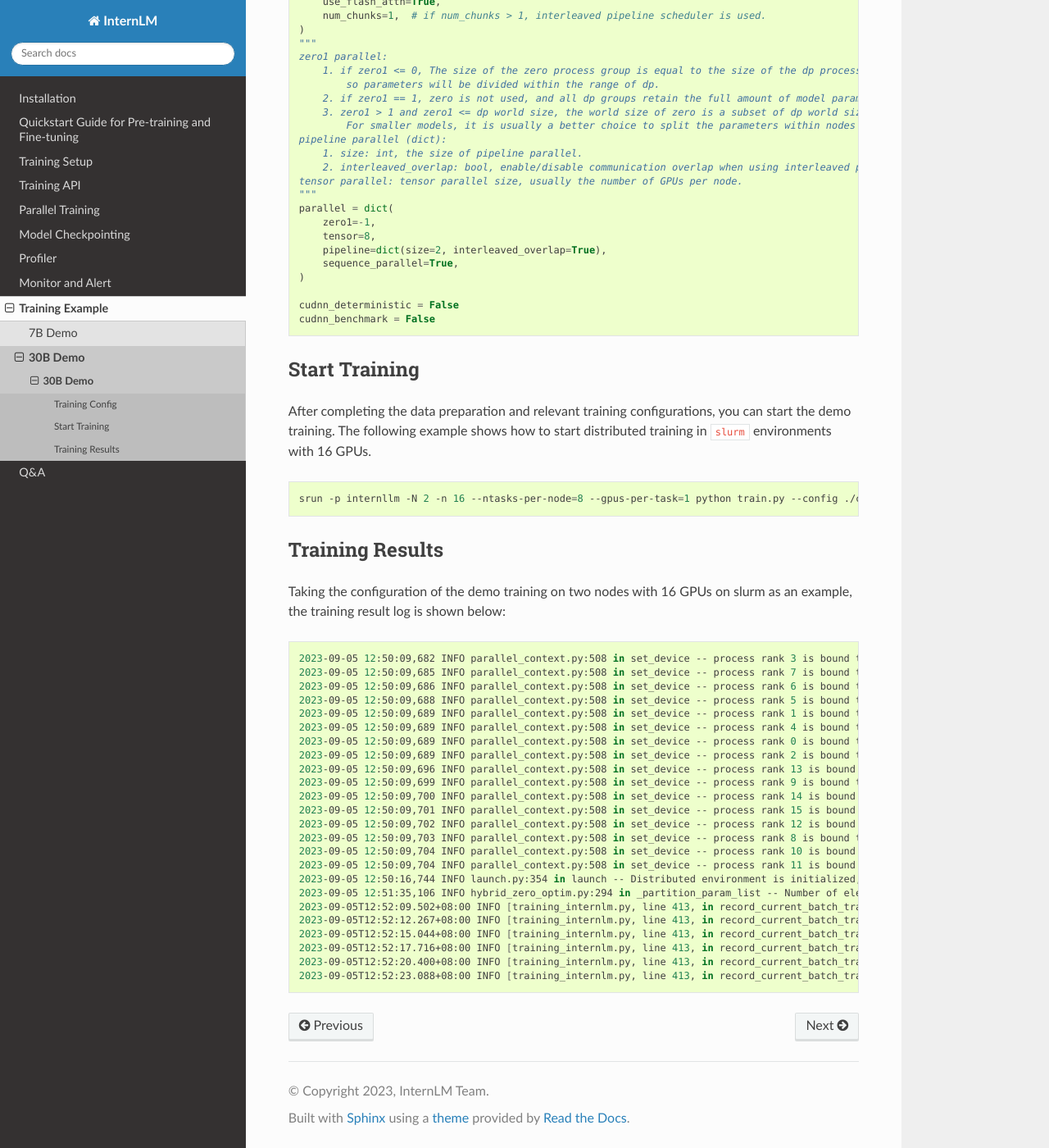
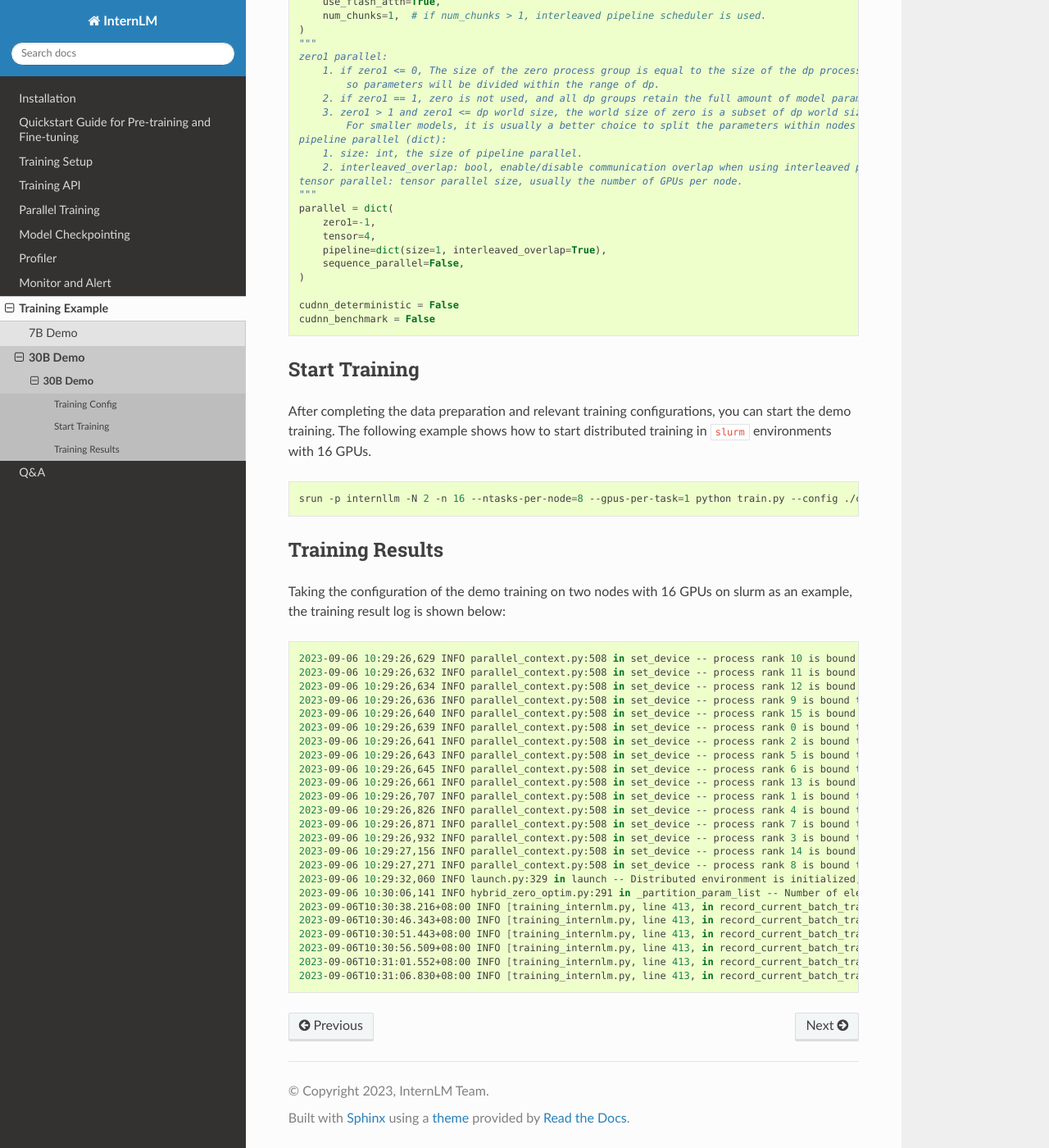
Before and after one commit to InternLM/InternLM, a Sphinx documentation site: the page built from doc/code-docs/source/example/30B_demo.rst, in a window 1280 px wide and 1400 px high, scrolled down 2399 px. Shown: the whole window at 82% size. Built offline with Sphinx 7.4.7 and the Read the Docs theme 2.0.0, drawn with Linux system fonts in a browser that asks for light colours.

Commit message:
docs(code-docs/source/example): update example 30B demo

```diff
--- a/doc/code-docs/source/example/30B_demo.rst
+++ b/doc/code-docs/source/example/30B_demo.rst
@@ -121,7 +121,7 @@ Training Config
     )
 
     model = dict(
-        checkpoint=True,  # The proportion of layers for activation aheckpointing, the optional value are True/False/[0-1]
+        checkpoint=False,  # The proportion of layers for activation aheckpointing, the optional value are True/False/[0-1]
         num_attention_heads=NUM_ATTENTION_HEAD,
         embed_split_hidden=True,
         vocab_size=VOCAB_SIZE,
@@ -151,13 +151,14 @@ Training Config
     """
     parallel = dict(
         zero1=-1,
-        tensor=8,
-        pipeline=dict(size=2, interleaved_overlap=True),
-        sequence_parallel=True,
+        tensor=4,
+        pipeline=dict(size=1, interleaved_overlap=True),
+        sequence_parallel=False,
     )
 
     cudnn_deterministic = False
     cudnn_benchmark = False
+
 
 Start Training
 ----------------
@@ -176,27 +177,27 @@ Taking the configuration of the demo training on two nodes with 16 GPUs on slurm
 
 .. code-block:: bash
 
-    2023-09-05 12:50:09,682 INFO parallel_context.py:508 in set_device -- process rank 3 is bound to host:SH-IDC1-10-140-1-110 device: 3
-    2023-09-05 12:50:09,685 INFO parallel_context.py:508 in set_device -- process rank 7 is bound to host:SH-IDC1-10-140-1-110 device: 7
-    2023-09-05 12:50:09,686 INFO parallel_context.py:508 in set_device -- process rank 6 is bound to host:SH-IDC1-10-140-1-110 device: 6
-    2023-09-05 12:50:09,688 INFO parallel_context.py:508 in set_device -- process rank 5 is bound to host:SH-IDC1-10-140-1-110 device: 5
-    2023-09-05 12:50:09,689 INFO parallel_context.py:508 in set_device -- process rank 1 is bound to host:SH-IDC1-10-140-1-110 device: 1
-    2023-09-05 12:50:09,689 INFO parallel_context.py:508 in set_device -- process rank 4 is bound to host:SH-IDC1-10-140-1-110 device: 4
-    2023-09-05 12:50:09,689 INFO parallel_context.py:508 in set_device -- process rank 0 is bound to host:SH-IDC1-10-140-1-110 device: 0
-    2023-09-05 12:50:09,689 INFO parallel_context.py:508 in set_device -- process rank 2 is bound to host:SH-IDC1-10-140-1-110 device: 2
-    2023-09-05 12:50:09,696 INFO parallel_context.py:508 in set_device -- process rank 13 is bound to host:SH-IDC1-10-140-1-138 device: 5
-    2023-09-05 12:50:09,699 INFO parallel_context.py:508 in set_device -- process rank 9 is bound to host:SH-IDC1-10-140-1-138 device: 1
-    2023-09-05 12:50:09,700 INFO parallel_context.py:508 in set_device -- process rank 14 is bound to host:SH-IDC1-10-140-1-138 device: 6
-    2023-09-05 12:50:09,701 INFO parallel_context.py:508 in set_device -- process rank 15 is bound to host:SH-IDC1-10-140-1-138 device: 7
-    2023-09-05 12:50:09,702 INFO parallel_context.py:508 in set_device -- process rank 12 is bound to host:SH-IDC1-10-140-1-138 device: 4
-    2023-09-05 12:50:09,703 INFO parallel_context.py:508 in set_device -- process rank 8 is bound to host:SH-IDC1-10-140-1-138 device: 0
-    2023-09-05 12:50:09,704 INFO parallel_context.py:508 in set_device -- process rank 10 is bound to host:SH-IDC1-10-140-1-138 device: 2
-    2023-09-05 12:50:09,704 INFO parallel_context.py:508 in set_device -- process rank 11 is bound to host:SH-IDC1-10-140-1-138 device: 3
-    2023-09-05 12:50:16,744 INFO launch.py:354 in launch -- Distributed environment is initialized, data parallel size: 1, pipeline parallel size: 2, tensor parallel size: 8
-    2023-09-05 12:51:35,106 INFO hybrid_zero_optim.py:294 in _partition_param_list -- Number of elements on ranks: [1778554368], rank:8
-    2023-09-05T12:52:09.502+08:00 INFO [training_internlm.py, line 413, in record_current_batch_training_metrics] - pid=187985 : tflops=20.13930514195207 step=0 loss=11.515681266784668 tgs (tokens/gpu/second)=86.32 lr=4.0000000000000003e-07 loss_scale=65536.0 grad_norm={'0_default': 44.66850557859531} micro_num=4 num_consumed_tokens=16384 inf_nan_skip_batches=0 num_samples_in_batch=15 largest_length=2048 largest_batch=4 smallest_batch=3 adam_beta2=0.95 fwd_bwd_time=7.77 acc=0.0 perplexity=100246.0391 acc/en=0.0 acc/cn=0.0 acc/code=0.0 tokens/en=15092 tokens/cn=0 tokens/code=0 loss_from_metric=11.5154 loss/en=11.5154 loss/cn=nan loss/code=nan
-    2023-09-05T12:52:12.267+08:00 INFO [training_internlm.py, line 413, in record_current_batch_training_metrics] - pid=187985 : tflops=87.4814514237506 step=1 loss=11.463700294494629 tgs (tokens/gpu/second)=374.95 lr=6.000000000000001e-07 loss_scale=65536.0 grad_norm={'0_default': 37.74545806441071} micro_num=4 num_consumed_tokens=32768 inf_nan_skip_batches=0 num_samples_in_batch=17 largest_length=2048 largest_batch=5 smallest_batch=3 adam_beta2=0.95 fwd_bwd_time=2.2 acc=0.0 perplexity=95221.6484 acc/en=0.0 acc/cn=0.0 acc/code=0.0 tokens/en=15317 tokens/cn=0 tokens/code=0 loss_from_metric=11.464 loss/en=11.464 loss/cn=nan loss/code=nan
-    2023-09-05T12:52:15.044+08:00 INFO [training_internlm.py, line 413, in record_current_batch_training_metrics] - pid=187985 : tflops=89.13317930104051 step=2 loss=10.821619033813477 tgs (tokens/gpu/second)=382.03 lr=8.000000000000001e-07 loss_scale=65536.0 grad_norm={'0_default': 43.673985302322706} micro_num=4 num_consumed_tokens=49152 inf_nan_skip_batches=0 num_samples_in_batch=22 largest_length=2048 largest_batch=7 smallest_batch=3 adam_beta2=0.95 fwd_bwd_time=2.15 acc=0.0446 perplexity=50201.3984 acc/en=0.0446 acc/cn=0.0 acc/code=0.0 tokens/en=14783 tokens/cn=0 tokens/code=0 loss_from_metric=10.8238 loss/en=10.8238 loss/cn=nan loss/code=nan
-    2023-09-05T12:52:17.716+08:00 INFO [training_internlm.py, line 413, in record_current_batch_training_metrics] - pid=187985 : tflops=91.82722820664878 step=3 loss=10.437983512878418 tgs (tokens/gpu/second)=393.58 lr=1.0000000000000002e-06 loss_scale=65536.0 grad_norm={'0_default': 35.13228697210907} micro_num=4 num_consumed_tokens=65536 inf_nan_skip_batches=0 num_samples_in_batch=15 largest_length=2048 largest_batch=6 smallest_batch=3 adam_beta2=0.95 fwd_bwd_time=2.08 acc=0.0608 perplexity=34208.2695 acc/en=0.0608 acc/cn=0.0 acc/code=0.0 tokens/en=15379 tokens/cn=0 tokens/code=0 loss_from_metric=10.4402 loss/en=10.4403 loss/cn=nan loss/code=nan
-    2023-09-05T12:52:20.400+08:00 INFO [training_internlm.py, line 413, in record_current_batch_training_metrics] - pid=187985 : tflops=91.19641511880559 step=4 loss=9.160537719726562 tgs (tokens/gpu/second)=390.87 lr=1.2000000000000002e-06 loss_scale=65536.0 grad_norm={'0_default': 36.88318235490262} micro_num=4 num_consumed_tokens=81920 inf_nan_skip_batches=0 num_samples_in_batch=16 largest_length=2048 largest_batch=5 smallest_batch=3 adam_beta2=0.95 fwd_bwd_time=2.1 acc=0.0889 perplexity=9540.1846 acc/en=0.0889 acc/cn=0.0 acc/code=0.0 tokens/en=14903 tokens/cn=0 tokens/code=0 loss_from_metric=9.1633 loss/en=9.1633 loss/cn=nan loss/code=nan
-    2023-09-05T12:52:23.088+08:00 INFO [training_internlm.py, line 413, in record_current_batch_training_metrics] - pid=187985 : tflops=90.62865083014503 step=5 loss=8.400506019592285 tgs (tokens/gpu/second)=388.44 lr=1.4000000000000001e-06 loss_scale=65536.0 grad_norm={'0_default': 30.51502295553065} micro_num=4 num_consumed_tokens=98304 inf_nan_skip_batches=0 num_samples_in_batch=20 largest_length=2048 largest_batch=6 smallest_batch=4 adam_beta2=0.95 fwd_bwd_time=2.12 acc=0.0884 perplexity=4532.5967 acc/en=0.0884 acc/cn=0.0 acc/code=0.0 tokens/en=14972 tokens/cn=0 tokens/code=0 loss_from_metric=8.4191 loss/en=8.419 loss/cn=nan loss/code=nan
+    2023-09-06 10:29:26,629 INFO parallel_context.py:508 in set_device -- process rank 10 is bound to host:HOST-10-140-66-20 device: 2
+    2023-09-06 10:29:26,632 INFO parallel_context.py:508 in set_device -- process rank 11 is bound to host:HOST-10-140-66-20 device: 3
+    2023-09-06 10:29:26,634 INFO parallel_context.py:508 in set_device -- process rank 12 is bound to host:HOST-10-140-66-20 device: 4
+    2023-09-06 10:29:26,636 INFO parallel_context.py:508 in set_device -- process rank 9 is bound to host:HOST-10-140-66-20 device: 1
+    2023-09-06 10:29:26,640 INFO parallel_context.py:508 in set_device -- process rank 15 is bound to host:HOST-10-140-66-20 device: 7
+    2023-09-06 10:29:26,639 INFO parallel_context.py:508 in set_device -- process rank 0 is bound to host:HOST-10-140-66-9 device: 0
+    2023-09-06 10:29:26,641 INFO parallel_context.py:508 in set_device -- process rank 2 is bound to host:HOST-10-140-66-9 device: 2
+    2023-09-06 10:29:26,643 INFO parallel_context.py:508 in set_device -- process rank 5 is bound to host:HOST-10-140-66-9 device: 5
+    2023-09-06 10:29:26,645 INFO parallel_context.py:508 in set_device -- process rank 6 is bound to host:HOST-10-140-66-9 device: 6
+    2023-09-06 10:29:26,661 INFO parallel_context.py:508 in set_device -- process rank 13 is bound to host:HOST-10-140-66-20 device: 5
+    2023-09-06 10:29:26,707 INFO parallel_context.py:508 in set_device -- process rank 1 is bound to host:HOST-10-140-66-9 device: 1
+    2023-09-06 10:29:26,826 INFO parallel_context.py:508 in set_device -- process rank 4 is bound to host:HOST-10-140-66-9 device: 4
+    2023-09-06 10:29:26,871 INFO parallel_context.py:508 in set_device -- process rank 7 is bound to host:HOST-10-140-66-9 device: 7
+    2023-09-06 10:29:26,932 INFO parallel_context.py:508 in set_device -- process rank 3 is bound to host:HOST-10-140-66-9 device: 3
+    2023-09-06 10:29:27,156 INFO parallel_context.py:508 in set_device -- process rank 14 is bound to host:HOST-10-140-66-20 device: 6
+    2023-09-06 10:29:27,271 INFO parallel_context.py:508 in set_device -- process rank 8 is bound to host:HOST-10-140-66-20 device: 0
+    2023-09-06 10:29:32,060 INFO launch.py:329 in launch -- Distributed environment is initialized, data parallel size: 4, pipeline parallel size: 1, tensor parallel size: 4
+    2023-09-06 10:30:06,141 INFO hybrid_zero_optim.py:291 in _partition_param_list -- Number of elements on ranks: [1782007296, 1812307968, 1812307968, 1706469888], rank:0
+    2023-09-06T10:30:38.216+08:00 INFO [training_internlm.py, line 413, in record_current_batch_training_metrics] - pid=15224 : tflops=40.00268401421643 step=0 loss=11.548227310180664 tgs (tokens/gpu/second)=227.37 lr=9.779754323328192e-05 loss_scale=65536.0 grad_norm={'0_default': 61.5836932112004} micro_num=4 num_consumed_tokens=65536 inf_nan_skip_batches=0 num_samples_in_batch=18 largest_length=2048 largest_batch=6 smallest_batch=3 adam_beta2=0.95 fwd_bwd_time=12.51 acc=0.0 perplexity=104121.5547 acc/en=0.0 acc/cn=0.0 acc/code=0.0 tokens/en=60571 tokens/cn=0 tokens/code=0 loss_from_metric=11.5533 loss/en=11.5533 loss/cn=nan loss/code=nan
+    2023-09-06T10:30:46.343+08:00 INFO [training_internlm.py, line 413, in record_current_batch_training_metrics] - pid=15224 : tflops=89.00005814543725 step=1 loss=6.05580997467041 tgs (tokens/gpu/second)=505.86 lr=9.140576474687264e-05 loss_scale=65536.0 grad_norm={'0_default': 27.397946290506887} micro_num=4 num_consumed_tokens=131072 inf_nan_skip_batches=0 num_samples_in_batch=19 largest_length=2048 largest_batch=6 smallest_batch=3 adam_beta2=0.95 fwd_bwd_time=7.91 acc=0.0885 perplexity=405.4076 acc/en=0.0885 acc/cn=0.0 acc/code=0.0 tokens/en=60265 tokens/cn=0 tokens/code=0 loss_from_metric=6.0049 loss/en=6.0049 loss/cn=nan loss/code=nan
+    2023-09-06T10:30:51.443+08:00 INFO [training_internlm.py, line 413, in record_current_batch_training_metrics] - pid=15224 : tflops=142.5138940898651 step=2 loss=5.054169654846191 tgs (tokens/gpu/second)=810.03 lr=8.14503363531613e-05 loss_scale=65536.0 grad_norm={'0_default': 10.438111430093606} micro_num=4 num_consumed_tokens=196608 inf_nan_skip_batches=0 num_samples_in_batch=17 largest_length=2048 largest_batch=5 smallest_batch=3 adam_beta2=0.95 fwd_bwd_time=4.87 acc=0.0715 perplexity=184.2986 acc/en=0.0715 acc/cn=0.0 acc/code=0.0 tokens/en=60244 tokens/cn=0 tokens/code=0 loss_from_metric=5.2166 loss/en=5.2166 loss/cn=nan loss/code=nan
+    2023-09-06T10:30:56.509+08:00 INFO [training_internlm.py, line 413, in record_current_batch_training_metrics] - pid=15224 : tflops=143.56131674769466 step=3 loss=4.662276268005371 tgs (tokens/gpu/second)=815.98 lr=6.890576474687264e-05 loss_scale=65536.0 grad_norm={'0_default': 9.15959986316653} micro_num=4 num_consumed_tokens=262144 inf_nan_skip_batches=0 num_samples_in_batch=17 largest_length=2048 largest_batch=5 smallest_batch=3 adam_beta2=0.95 fwd_bwd_time=4.83 acc=0.0775 perplexity=102.6568 acc/en=0.0775 acc/cn=0.0 acc/code=0.0 tokens/en=60328 tokens/cn=0 tokens/code=0 loss_from_metric=4.6314 loss/en=4.6314 loss/cn=nan loss/code=nan
+    2023-09-06T10:31:01.552+08:00 INFO [training_internlm.py, line 413, in record_current_batch_training_metrics] - pid=15224 : tflops=143.85087291011183 step=4 loss=4.020431041717529 tgs (tokens/gpu/second)=817.63 lr=5.500000000000001e-05 loss_scale=65536.0 grad_norm={'0_default': 6.873464794412589} micro_num=4 num_consumed_tokens=327680 inf_nan_skip_batches=0 num_samples_in_batch=22 largest_length=1893 largest_batch=8 smallest_batch=4 adam_beta2=0.95 fwd_bwd_time=4.82 acc=0.0701 perplexity=69.1167 acc/en=0.0701 acc/cn=0.0 acc/code=0.0 tokens/en=61028 tokens/cn=0 tokens/code=0 loss_from_metric=4.2358 loss/en=4.2358 loss/cn=nan loss/code=nan
+    2023-09-06T10:31:06.830+08:00 INFO [training_internlm.py, line 413, in record_current_batch_training_metrics] - pid=15224 : tflops=142.8966468353613 step=5 loss=3.733311891555786 tgs (tokens/gpu/second)=812.2 lr=4.109423525312737e-05 loss_scale=65536.0 grad_norm={'0_default': 5.811005102730085} micro_num=4 num_consumed_tokens=393216 inf_nan_skip_batches=0 num_samples_in_batch=13 largest_length=2048 largest_batch=4 smallest_batch=3 adam_beta2=0.95 fwd_bwd_time=4.85 acc=0.0688 perplexity=46.298 acc/en=0.0688 acc/cn=0.0 acc/code=0.0 tokens/en=61004 tokens/cn=0 tokens/code=0 loss_from_metric=3.8351 loss/en=3.8351 loss/cn=nan loss/code=nan
```
